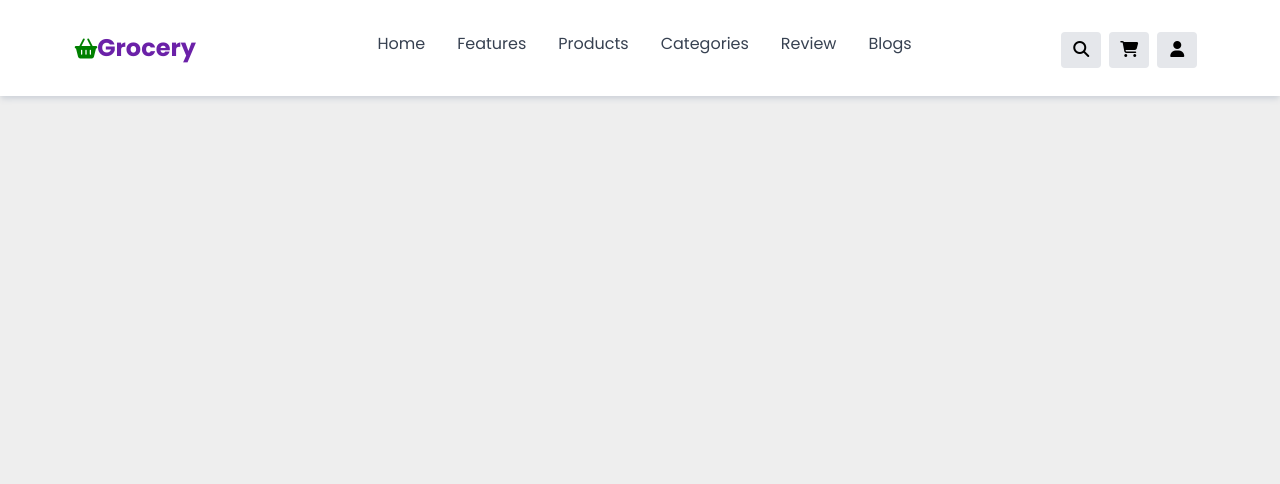
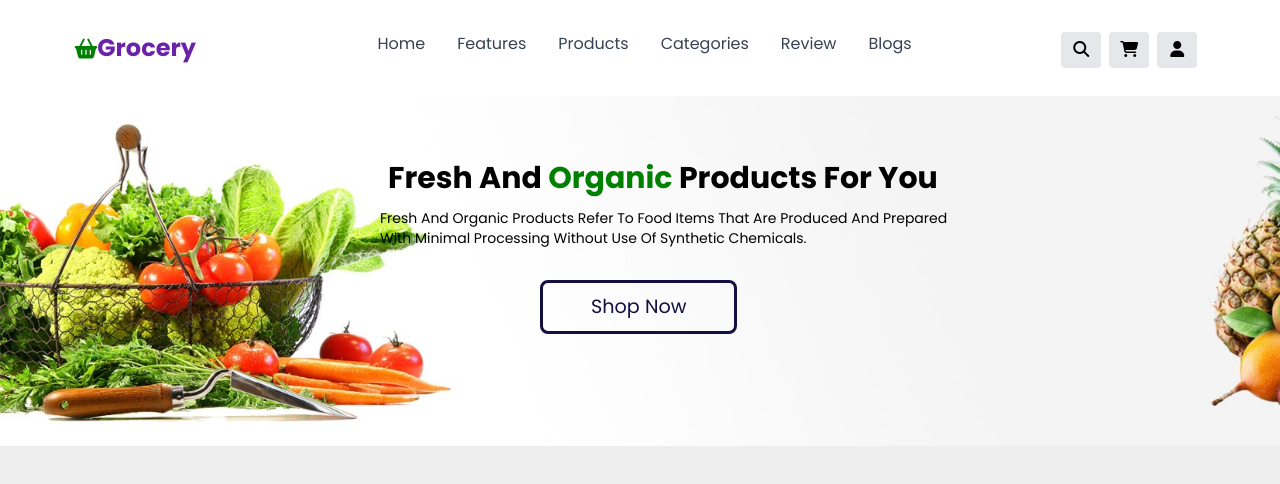
Before and after one commit to Usman-837/Grocery_Store, a React (Vite) app: page / in a window 1280 px wide. Shown: the top 484 px of the page. Built offline with nearby package versions, Linux system fonts and the light colour scheme.

Commit message:
create banner component and add banner section

```diff
--- a/src/App.jsx
+++ b/src/App.jsx
@@ -1,9 +1,13 @@
 import React from "react"
 import Navbar from "./Navbar";
+import Banner from "./Banner";
 
 function App() {
   return (
-    <Navbar/>
+    <>
+        <Navbar/>
+        <Banner/>
+    </>
   )
 };
 
--- /dev/null
+++ b/src/Banner.jsx
@@ -0,0 +1,15 @@
+const Banner = () => {
+    return(
+        <>
+        <div className="bg-banner-img bg-cover bg-no-repeat h-[350px] flex justify-center">
+                <div className="mt-16 ml-20 w-[600px] sm:ml-4">
+                    <h3 className="font-bold text-3xl pb-3 pl-2 sm:text-xl sm:pl-0">fresh and <span className="text-[--green]">organic</span> products for you</h3>
+                    <p className="text-sm">Fresh And Organic Products Refer To Food Items That Are Produced And Prepared With Minimal Processing Without Use Of Synthetic Chemicals.</p>
+                    <a className="btn ml-40 sm:ml-20 mt-8">Shop Now</a>
+                </div>
+        </div>
+        </>
+    );
+};
+
+export default Banner;
--- a/tailwind.config.js
+++ b/tailwind.config.js
@@ -12,7 +12,10 @@ export default {
         'lg': {'max': '1199px'},
         'md': {'max': '991px'},
         'sm': {'max': '768px'},
-      }
+      },
+      backgroundImage: {
+        'banner-img': "url('./assets/banner-img.jpg')"
+      },
     },
   },
   plugins: [],
```
Also changed, not shown: src/assets/banner-img.jpg.
